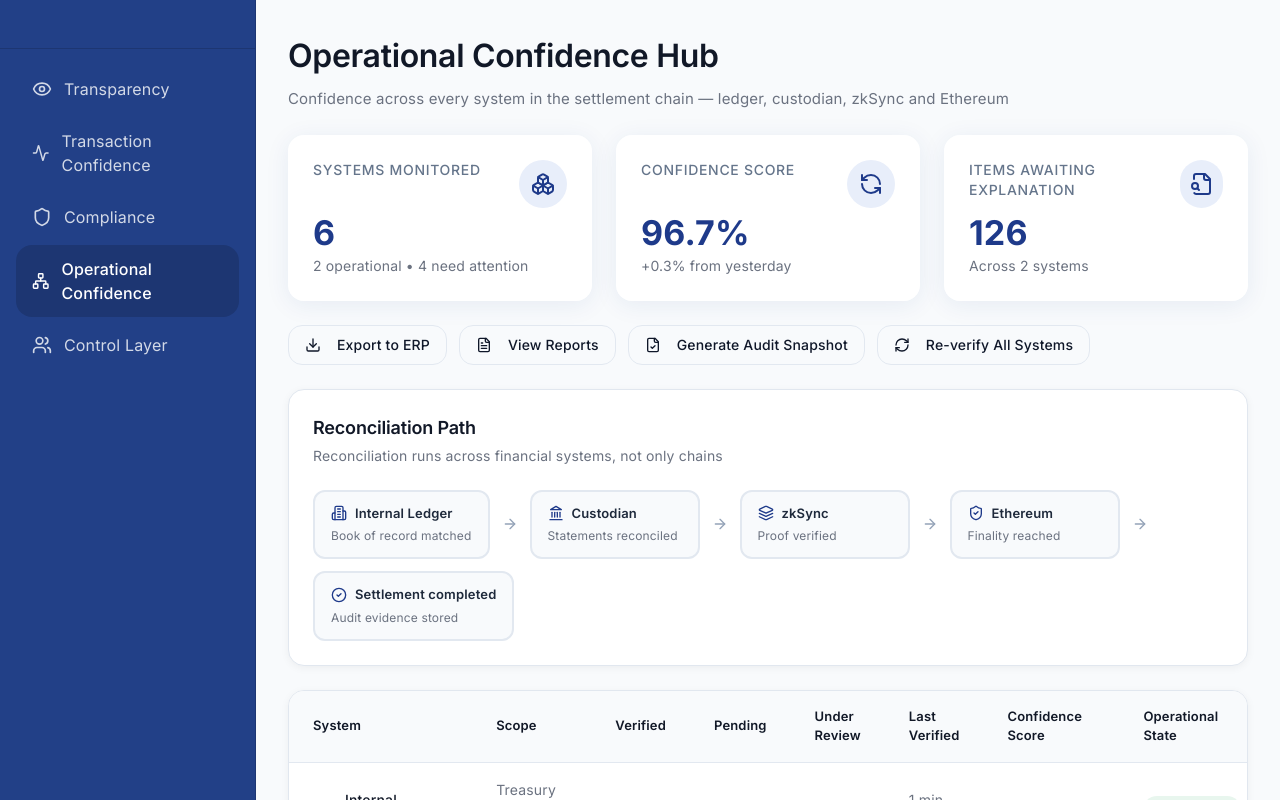
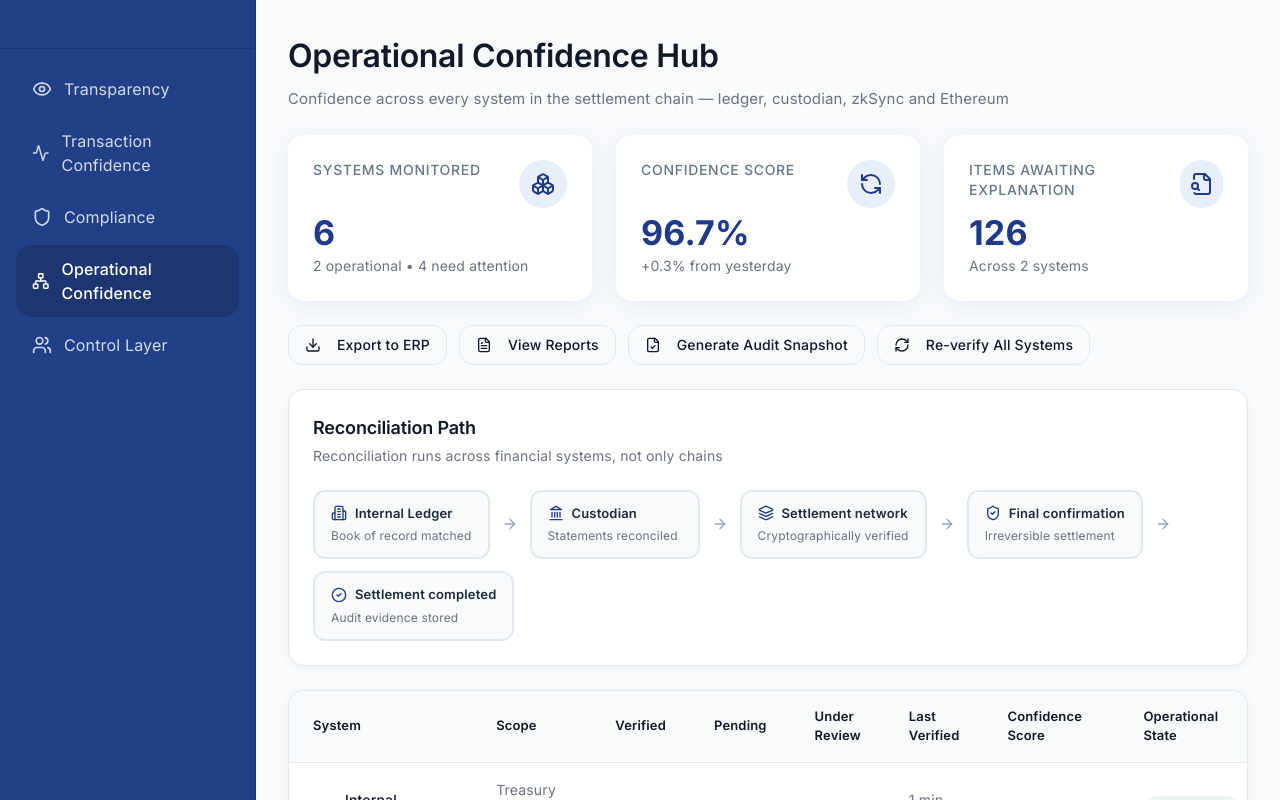
Before and after one commit to valair13/glass-box-custody-solution.lovable.app, a React (Vite) app: page /dashboard/reconciliation in a window 1280 px wide. Shown: the top 800 px of the page. Built offline with nearby package versions, Linux system fonts and the light colour scheme; the HTML template or start-up script is replaced by a standard one.

Commit message:
Changes
Co-authored-by: valair13 <95187057+valair13@users.noreply.github.com>

```diff
--- a/src/pages/Reconciliation.tsx
+++ b/src/pages/Reconciliation.tsx
@@ -113,8 +113,8 @@ const systemData: SystemRow[] = [
     lastVerified: "8 min ago",
     confidence: 95.3,
     operationalState: "proof-delayed",
-    note: "Proof generation queued behind a high-volume batch.",
-    reason: "Proof generation delayed for batch #482,131",
+    note: "Verification queued behind a high-volume settlement batch.",
+    reason: "Settlement verification delayed on 1 batch",
     accountsTracked: 31,
     evidence: [
       { label: "Settlement cryptographically verified", state: "pending", detail: "Batch #482,131 queued" },
@@ -133,8 +133,8 @@ const systemData: SystemRow[] = [
     lastVerified: "2 min ago",
     confidence: 97.2,
     operationalState: "waiting-finality",
-    note: "Finality window extended during peak gas period.",
-    reason: "Waiting for Ethereum finality on 2 batches",
+    note: "Final confirmation window extended during peak network load.",
+    reason: "2 settlements awaiting final confirmation",
     accountsTracked: 29,
     evidence: [
       { label: "Settlement cryptographically verified", state: "passed" },
@@ -189,8 +189,8 @@ const systemData: SystemRow[] = [
 const reconciliationChain = [
   { label: "Internal Ledger", detail: "Book of record matched", icon: Building2, done: true },
   { label: "Custodian", detail: "Statements reconciled", icon: Landmark, done: true },
-  { label: "zkSync", detail: "Proof verified", icon: Layers, done: true },
-  { label: "Ethereum", detail: "Finality reached", icon: ShieldCheck, done: true },
+  { label: "Settlement network", detail: "Cryptographically verified", icon: Layers, done: true },
+  { label: "Final confirmation", detail: "Irreversible settlement", icon: ShieldCheck, done: true },
   { label: "Settlement completed", detail: "Audit evidence stored", icon: CircleCheck, done: true },
 ];
 
```
